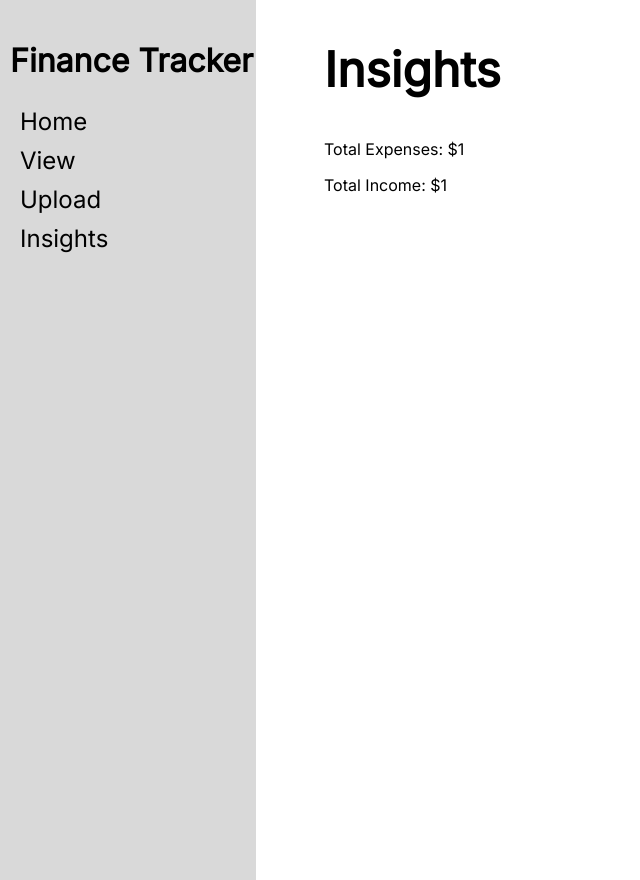
After one commit to Lin-Ian/Finance-Tracker, a Flask app: template templates/insights.html in a window 1280 px wide. The commit adds this page. Shown: the whole page, without its empty margins (0-640 px from the left). Run offline with Flask 3, Linux system fonts and the light colour scheme; the template is opened without the code that fills it: most values are stand-ins (such as "Sample title", 1, 10 or a date in 2020); some libraries are stand-ins or nearby versions.

Commit message:
Add new page to display insights, display total expenses and income

```diff
--- a/app.py
+++ b/app.py
@@ -281,6 +281,30 @@ def upload_transactions():
     return render_template("upload.html", message=message, filename=filename)
 
 
+@app.route("/insights")
+def insights():
+    # Get connection and create cursor
+    conn = get_db_connection()
+    cur = conn.cursor()
+
+    cur.execute('SELECT SUM(transactions.amount) FROM transactions '
+                'JOIN expenses ON transactions.category=expenses.subcategory')
+    total_expenses = cur.fetchall()
+
+    cur.execute('SELECT SUM(transactions.amount) FROM transactions '
+                'JOIN income ON transactions.category=income.subcategory')
+    total_income = cur.fetchall()
+
+    total_expenses = total_expenses[0][0]
+    total_income = total_income[0][0]
+
+    # Close cursor and connection with database
+    cur.close()
+    conn.close()
+
+    return render_template("insights.html", total_income=total_income, total_expenses=total_expenses)
+
+
 if __name__ == "__main__":
 
     app.run(debug=True)
--- /dev/null
+++ b/templates/insights.html
@@ -0,0 +1,21 @@
+<!DOCTYPE html>
+<html lang="en">
+<head>
+    <meta charset="UTF-8">
+    <title>Finance Tracker</title>
+</head>
+<body>
+    {% extends "template.html" %}
+    {% block content %}
+
+    <h2>Insights</h2>
+
+    <div class="insights">
+        <p>Total Expenses: ${{total_expenses}}</p>
+        <p>Total Income: ${{total_income}}</p>
+    </div>
+
+    {% endblock %}
+
+</body>
+</html>
--- a/templates/template.html
+++ b/templates/template.html
@@ -16,6 +16,7 @@
         <a href="{{ url_for('home') }}">Home</a>
         <a href="{{ url_for('view') }}">View</a>
         <a href="{{ url_for('upload_transactions') }}">Upload</a>
+        <a href="{{ url_for('insights') }}">Insights</a>
     </div>
 
     <div class="main">
```
